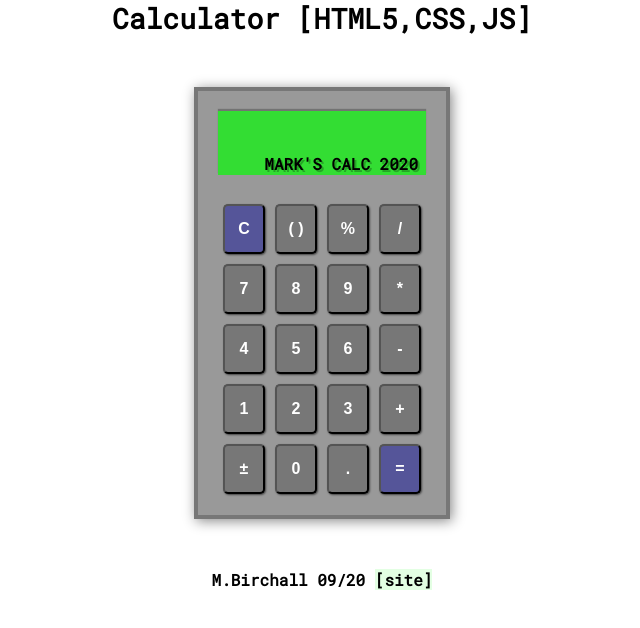
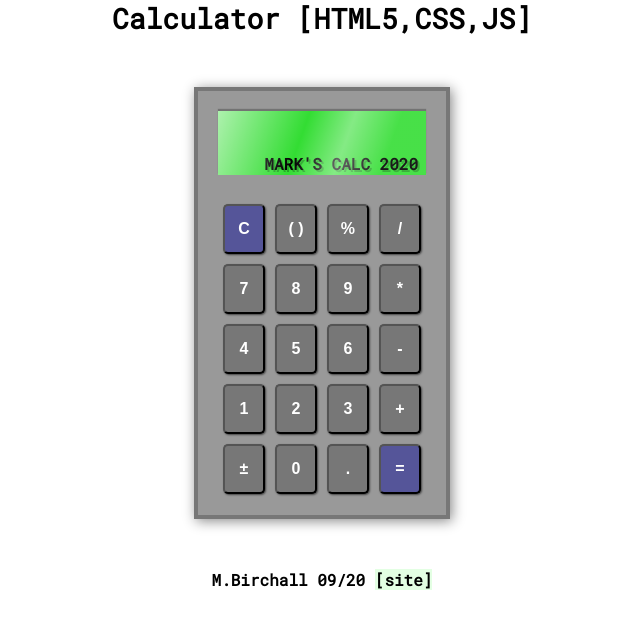
Before and after one commit to markb10101/Basic-Calculator, a plain HTML site: page index.html in a window 1280 px wide. Shown: the whole page, without its empty margins (318-958 px from the left). Drawn offline with Linux system fonts and the light colour scheme.

Commit message:
screen glare

```diff
--- a/calc.scss
+++ b/calc.scss
@@ -14,6 +14,7 @@ $calculator-shadow: #888;
 $screen-background: #3d3;
 $screen-shadow: rgba(0,0,0,0.25);
 $screen-text-shadow: rgba(0,0,0,0.25);
+$screen-glare: rgba(255,255,255,0.3);
 
 $button-background: #777;
 $button-alt-background:  #559;
@@ -42,6 +43,8 @@ body {
     justify-content: center;
     font-family: 'Roboto Mono', monospace;
 
+
+
     #container {
         h1 {
             font-size: 1.75rem;
@@ -49,6 +52,8 @@ body {
 
         // main calculator container
         #calculator {
+            //position: relative;
+            z-index: -1;
             border: 4px solid $calculator-border;
             width: 16rem;
             height: 27rem;
@@ -57,8 +62,29 @@ body {
             background-color: $calculator-background;
             box-shadow: 2px 2px 12px $calculator-shadow;
 
+
+            #glare {
+                //border: 4px solid black;
+                position: absolute;
+                //top: 20px;
+               // left: 20px;
+                z-index: 21;
+                background-image: linear-gradient(-70deg,
+                                    rgba(255,255,255,0.1) 20%,
+                                    rgba(255,255,255,0.4) 40%,
+                                    rgba(255,255,255,0) 60%,
+                                    rgba(255,255,255,0.3) 80%,
+                                    rgba(255,255,255,0.6) 100%);
+                width: 208px;
+                height: 64px;
+                //transform: rotate(20deg);
+
+            }
+
             // display screen
             #screen {
+                position: relative;
+                z-index: 1;
                 width: 100%;
                 flex-wrap: wrap;
                 box-shadow: 0 -2px 1px 0 $screen-shadow;
--- a/index.html
+++ b/index.html
@@ -10,6 +10,7 @@
     <div id="container">
         <h1>Calculator [HTML5,CSS,JS]</h1>
         <div id="calculator">
+            <div id="glare"></div>
             <div id="screen">
                 <div id="sub-screen">Loading...</div>
             </div>
```
Also changed, not shown: calc.css.
